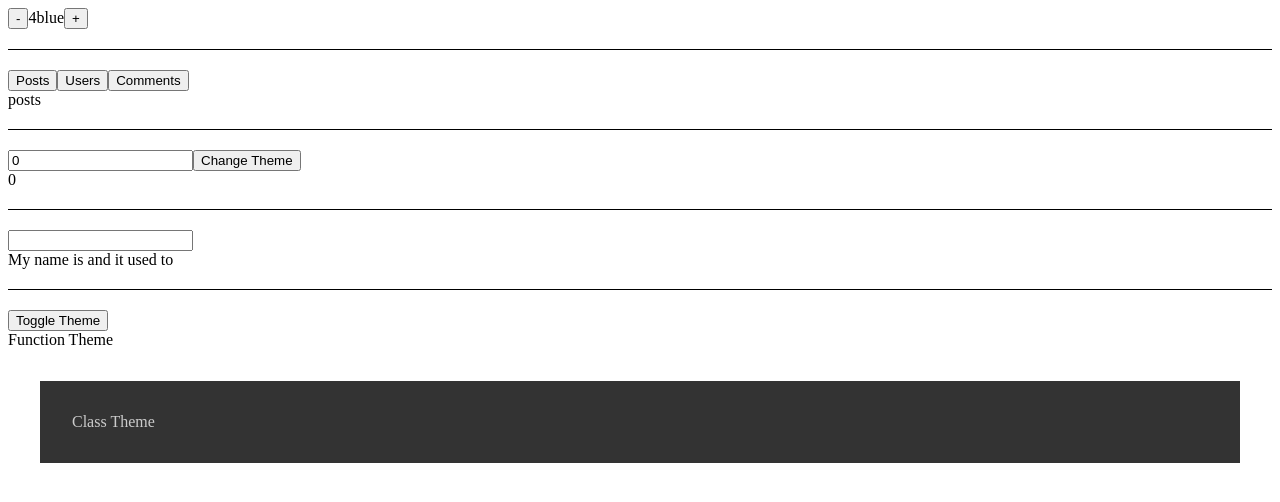
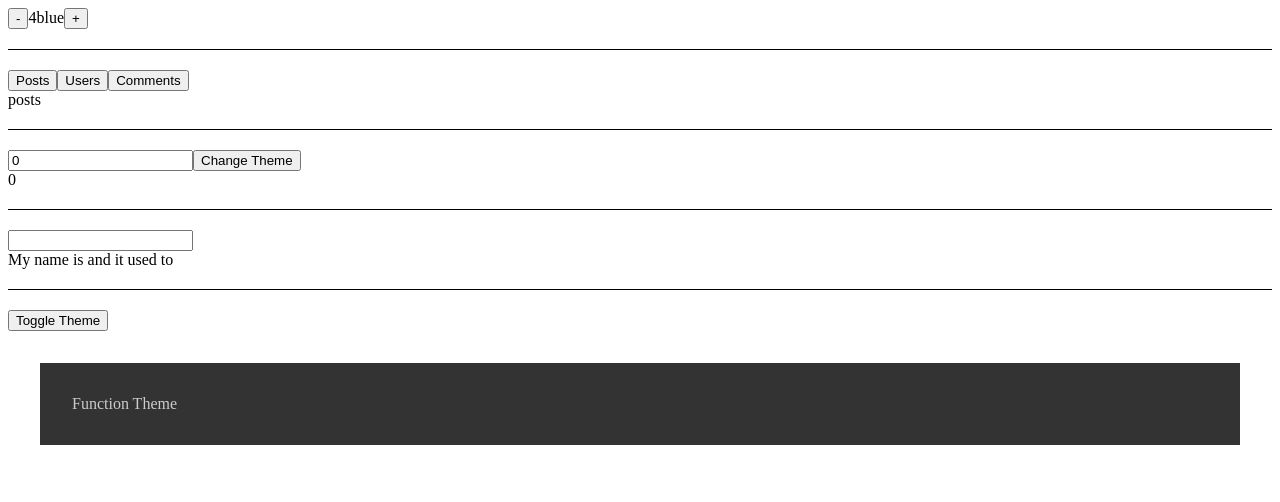
Before and after one commit to Megumikawa/react-studying, a React (Create React App) app: page / in a window 1280 px wide. Shown: the top 502 px of the page. Built offline with nearby package versions, Linux system fonts and the light colour scheme.

Commit message:
finished learning useContext

```diff
--- a/src/FuntionContextComponent.js
+++ b/src/FuntionContextComponent.js
@@ -1,7 +1,20 @@
 import React from 'react'
+import { useTheme, useThemeUpdate } from './ThemeContext'
 
 export default function FuntionContextComponent() {
+  const darkTheme = useTheme()
+  const toggleTheme = useThemeUpdate()
+  const themeStyles = {
+    backgroundColor: darkTheme ? '#333' : '#CCC',
+    color: darkTheme ? '#CCC' : '#333',
+    padding:'2rem',
+    margin: '2rem'
+  }
+
   return (
-    <div>Function Theme</div>
+    <>
+      <button onClick={toggleTheme}>Toggle Theme</button>
+      <div style={themeStyles}>Function Theme</div>
+    </>
   )
 }
--- a/src/LearnUseContext.js
+++ b/src/LearnUseContext.js
@@ -1,23 +1,11 @@
 import React, { useState } from 'react'
 import FunctionContextComponent from './FuntionContextComponent'
-import ClassContextComponent from './ClassContextComponent'
-
-export const ThemeContext = React.createContext()
+import { ThemeProvider } from './ThemeContext'
 
 export default function LearnUseContext() {
-  const [darkTheme, setDarkTheme] = useState(true)
-
-  function toggleTheme() {
-    setDarkTheme(prevDarkTheme => !prevDarkTheme)
-  }
-
   return (
-    <>
-      <ThemeContext.Provider value={darkTheme}>
-        <button onClick={toggleTheme}>Toggle Theme</button>
-        <FunctionContextComponent />
-        <ClassContextComponent />
-      </ThemeContext.Provider>
-    </>
+    <ThemeProvider>
+      <FunctionContextComponent />
+    </ThemeProvider>
   )
 }
--- /dev/null
+++ b/src/ThemeContext.js
@@ -0,0 +1,27 @@
+import React, { useContext, useState } from 'react';
+
+const ThemeContext = React.createContext()
+const ThemeUpdateContext = React.createContext()
+
+export function useTheme() {
+  return useContext(ThemeContext)
+}
+export function useThemeUpdate() {
+  return useContext(ThemeUpdateContext)
+}
+
+export function ThemeProvider({ children }) {
+  const [darkTheme, setDarkTheme] = useState(true)
+
+  function toggleTheme() {
+    setDarkTheme(prevDarkTheme => !prevDarkTheme)
+  }
+
+  return (
+    <ThemeContext.Provider value={darkTheme}>
+      <ThemeUpdateContext.Provider value={toggleTheme}>
+        {children}
+      </ThemeUpdateContext.Provider>
+    </ThemeContext.Provider>
+  )
+}
```
